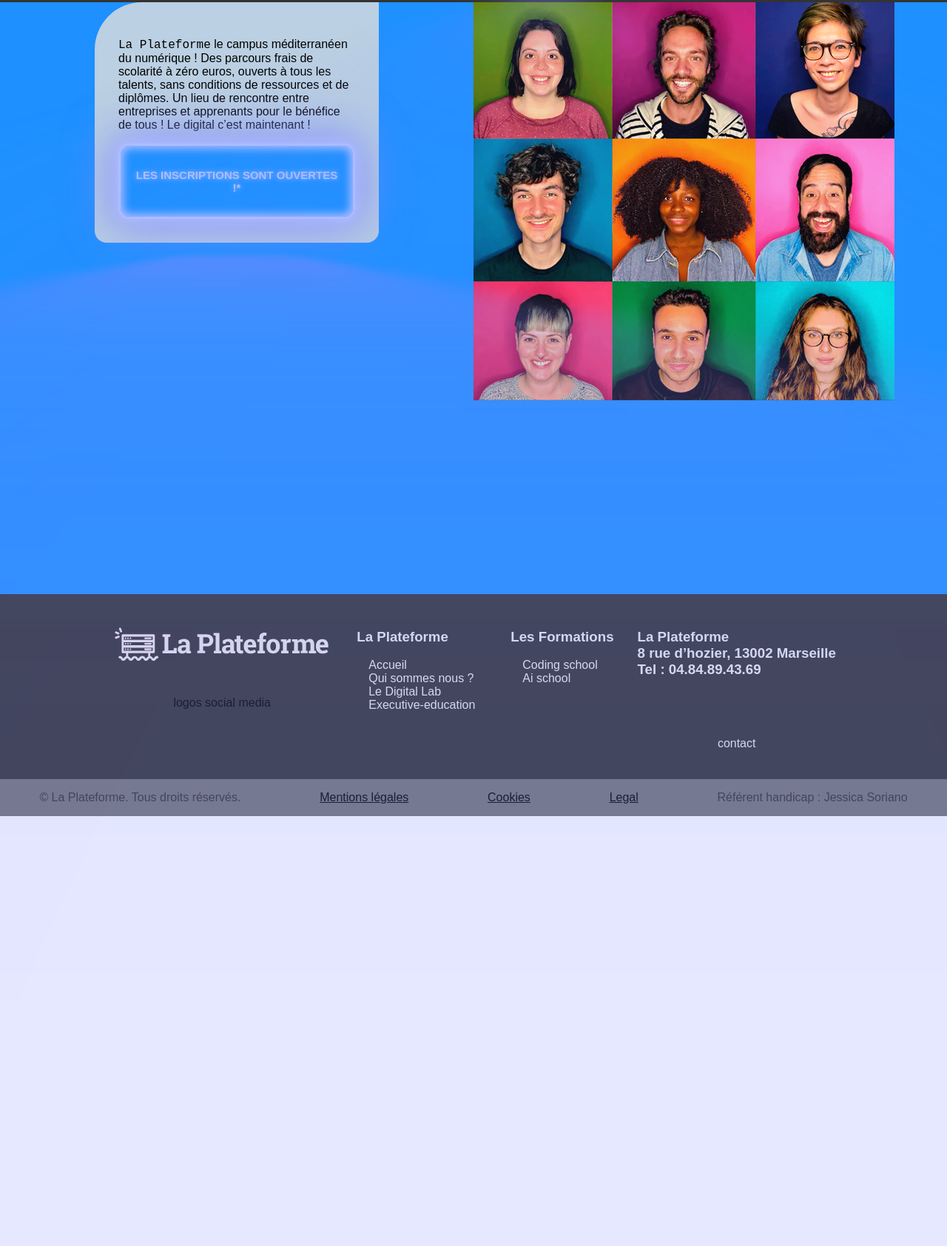
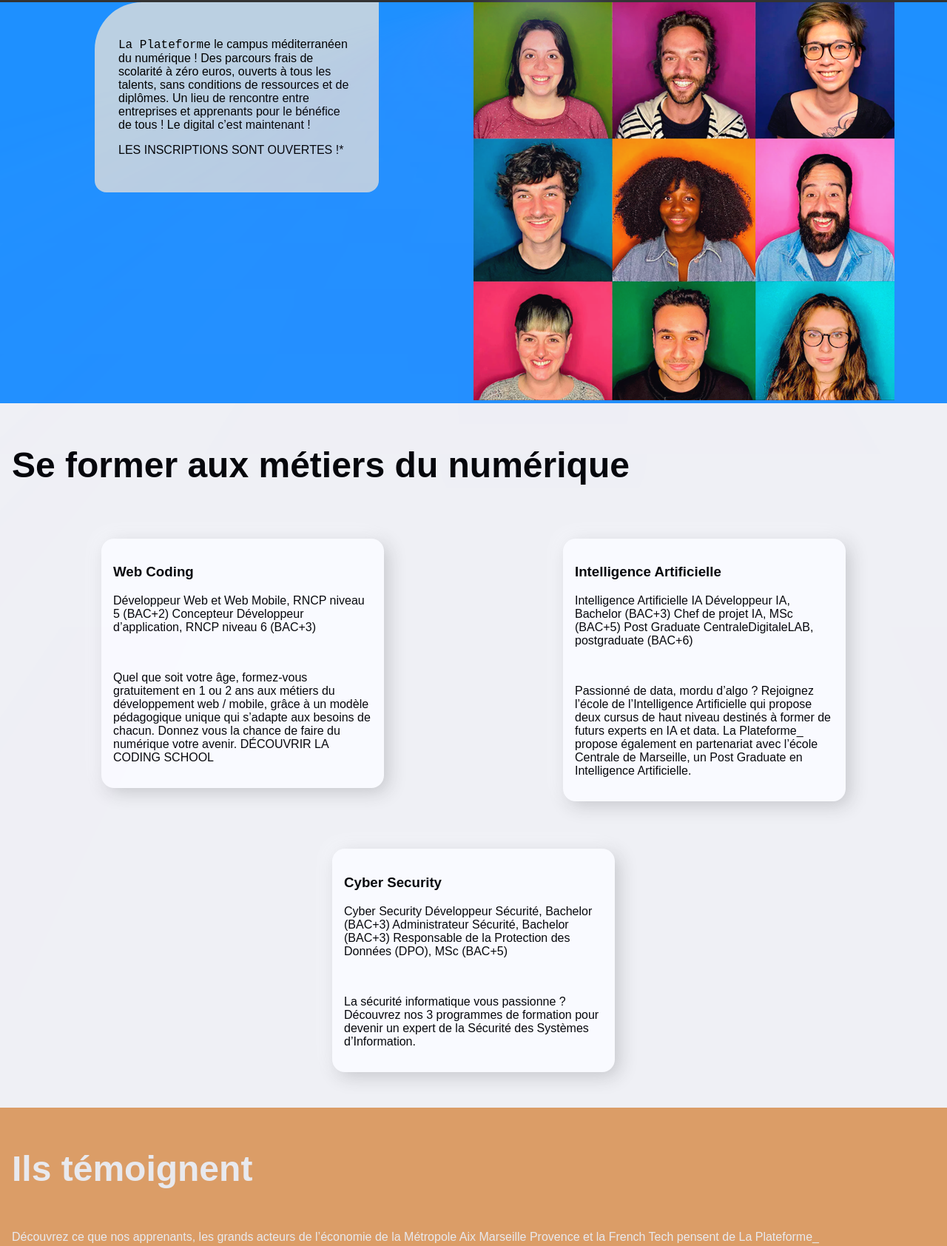
Before and after one commit to florian-miotto/runtrack1-jour-4, a plain HTML site: page runtrack1-jour-4/accueil.html in a window 1280 px wide. Shown: the part 107-1791 px from the top of the page at 74% size. Before the commit the page ends 1210 px from the top, so only its background shows below. Drawn offline with Linux system fonts and the light colour scheme.

Commit message:
page accueil complétée

```diff
--- a/runtrack1-jour-4/accueil.html
+++ b/runtrack1-jour-4/accueil.html
@@ -39,27 +39,87 @@
       </div>
     </header>
 
-
-
     <main class="content">
       <div class="main-item item1">
-        <div class="campus"><p><span id="plat"> La Plateforme</span> le campus méditerranéen du numérique !
+        <div class="campus">
+          <p>
+            <span id="plat"> La Plateforme</span> le campus méditerranéen du
+            numérique ! Des parcours frais de scolarité à zéro euros, ouverts à
+            tous les talents, sans conditions de ressources et de diplômes. Un
+            lieu de rencontre entre entreprises et apprenants pour le bénéfice
+            de tous ! Le digital c’est maintenant !
+          </p>
+          <p>LES INSCRIPTIONS SONT OUVERTES !*</p>
+        </div>
+      </div>
+      <div class="main-item item2"><img src="acc.png" alt="" /></div>
 
-        Des parcours frais de scolarité à zéro euros, ouverts à tous les talents, sans conditions de ressources et de diplômes.
+      <div class="bl1">
+        <div class="titrebloc"><h2>Se former aux métiers du numérique</h2></div>
+        <div class="groupe1">
+          <div class="GR1"><H3> Web Coding</H3>
+            <p>
+              Développeur Web et Web Mobile, RNCP niveau 5 (BAC+2)
+              Concepteur Développeur d’application, RNCP niveau 6 (BAC+3)
+            </p>
+            <br />
+            <p>
+              Quel que soit votre âge, formez-vous gratuitement en 1 ou 2 ans
+              aux métiers du développement web / mobile, grâce à un modèle
+              pédagogique unique qui s’adapte aux besoins de chacun. Donnez vous
+              la chance de faire du numérique votre avenir. DÉCOUVRIR LA CODING
+              SCHOOL
+            </p>
+          </div>
+          <div class="GR1"><H3> Intelligence Artificielle</H3>
+            <p>
+              Intelligence Artificielle IA Développeur IA, Bachelor (BAC+3) Chef
+              de projet IA, MSc (BAC+5) Post Graduate CentraleDigitaleLAB,
+              postgraduate (BAC+6)
+            </p>
+            <br />
+            <p>
+              Passionné de data, mordu d’algo ? Rejoignez l’école de
+              l’Intelligence Artificielle qui propose deux cursus de haut niveau
+              destinés à former de futurs experts en IA et data. La Plateforme_
+              propose également en partenariat avec l’école Centrale de
+              Marseille, un Post Graduate en Intelligence Artificielle.
+            </p>
+          </div>
+          <div class="GR1"><H3> Cyber Security</H3>
+            <p>
+              Cyber Security Développeur Sécurité, Bachelor (BAC+3)
+              Administrateur Sécurité, Bachelor (BAC+3) Responsable de la
+              Protection des Données (DPO), MSc (BAC+5)
+            </p>
+            <br />
+            <p>
+              La sécurité informatique vous passionne ? Découvrez nos 3
+              programmes de formation pour devenir un expert de la Sécurité des
+              Systèmes d’Information.
+            </p>
+          </div>
+        </div>
+      </div>
 
-        Un lieu de rencontre entre entreprises et apprenants pour le bénéfice de tous !
+      <div class="bl1 bl2">
+        <div class=" bloc22"><h2>Ils témoignent</h2></div>
+        <p>Découvrez ce que nos apprenants, les grands acteurs de l’économie de la Métropole Aix Marseille Provence et la French Tech pensent de La Plateforme_</p>
+        <div class="groupe1 tem">
 
+          <div class="GR2">
+            <iframe width="560" height="315" src="https://www.youtube.com/embed/sDkjt3UTukg" title="YouTube video player" frameborder="0" allow="accelerometer; autoplay; clipboard-write; encrypted-media; gyroscope; picture-in-picture; web-share" allowfullscreen></iframe>
 
+          </div>
+          <div class="GR2">
+            <iframe width="560" height="315" src="https://www.youtube.com/embed/8U4CCAFLqEs" title="YouTube video player" frameborder="0" allow="accelerometer; autoplay; clipboard-write; encrypted-media; gyroscope; picture-in-picture; web-share" allowfullscreen></iframe>
 
-        Le digital c’est maintenant !</p>
-        <button class="inscr"><p>LES INSCRIPTIONS SONT OUVERTES !*</p>
+          </div>
 
-      </button></div>
-
-    </div>
-      <div class="main-item item2"><img src="acc.png" alt=""></div>
+          </div>
+        </div>
+      </div>
     </main>
-
 
     <footer>
       <div class="foo1">
@@ -85,8 +145,6 @@
             <li><a href="#"> Coding school</a></li>
 
             <li><a href="#">Ai school</a></li>
-
-
           </ul>
         </div>
         <div class="foo-item linky">
@@ -99,7 +157,6 @@
                 Tel : 04.84.89.43.69
               </h3>
             </li>
-
           </ul>
           <div class="contact-foo">
             <a href=""><p>contact</p></a>
--- a/runtrack1-jour-4/laplateforme.css
+++ b/runtrack1-jour-4/laplateforme.css
@@ -126,14 +126,16 @@ body{
 /* -----------dropmenu------------ */
 
 main{
-display: flex;
-justify-content: flex-start;
-background-color: dodgerblue;
+  display: flex;
+  justify-content: center;
+  background-color: dodgerblue;
+  flex-direction: row;
+  flex-wrap: wrap;
 }
 .main-item{
     background-color: azure;
 width: 50%;
-height:100vh;
+/* height:100vh; */
 }
 
 #plat{
@@ -170,12 +172,9 @@ border-radius: 4em 0em 1em 1em;
 
 .inscr{
 background-color: dodgerblue;
-padding: 5%;
-border-radius: 1em;
- box-shadow: 0 0 1em .25em var(--glow-color),
-         0 0 4em 1em var(--glow-spread-color),
-         inset 0 0 .75em .25em var(--glow-color);
-  text-shadow: 0 0 .5em var(--glow-color);
+
+
+
 }
 button {
   --glow-color: rgb(176, 190, 255);
@@ -302,6 +301,70 @@ flex-direction: row;
   .footy>a{
      color: #000000; }
 
+  .bl1{
+    background-color: whitesmoke;
+    display: flex;
+    flex-direction: column;
+    width: 100%;
+    align-items: stretch;
+    align-content: center;
+    justify-content: center;
+    flex-wrap: wrap;
+    padding: 1rem;
+
+  }
+  .bl2{
+    background-color: rgb(224, 158, 96);
+    display: flex;
+    color: #eee;
+    padding: 1em;
+  }
+
+     .titrebloc{
+      background-color: whitesmoke;
+      width: 100%;
+      font-size: 2em;
+    }
+    .bloc22{
+      width: 100%;
+      font-size: 2rem;
+      background-color: rgb(224, 158, 96);
+    }
+    .groupe1 {
+      display: flex;
+      flex-direction: row;
+      flex-wrap: wrap;
+      justify-content: space-around;
+      align-items: flex-start;
+      background-color: whitesmoke;
+
+    }
+    .tem{
+      background-color: rgba(245, 245, 245, 0);
+      }
+    .GR1{
+      margin: 2%;
+      max-width: 350px;
+      margin: 2em;
+      border-radius: 17px;
+background: #ffffff;
+padding: 1em;
+box-shadow:  6px 6px 24px #c9c9c9,
+             -6px -6px 24px #ffffff;
+
+    }
+    .GR2{
+      margin: 2%;
+      /* max-width: 350px; */
+      margin: 2em;
+
+
+padding: 1em;
+
+
+    }
+
+
 
   @media screen and (max-width: 1000px){
     header label{
@@ -323,7 +386,30 @@ flex-direction: row;
       background-color: rgba(51, 51, 51, 0.527);
     }
 
+    .item1 {
+      background-color: dodgerblue;
+      height: 60%;
+      display: flex;
+      flex-wrap: nowrap;
+      justify-content: center;
+      align-items: center;
+      width: max-content;
 
+  }
+  /* display: flex;
+  justify-content: flex-start;
+  background-color: dodgerblue;
+  flex-direction: column;
+  flex-wrap: nowrap;
+   align-content: center;
+  align-items: center; */
+
+  .main-item{
+
+    width: auto;
+    height: auto;
+
+  }
     .foo1{
       background-color: #333;
       width: 100%;
@@ -338,3 +424,17 @@ flex-direction: row;
 
       }
   }
+  @media screen and(max-width: 670px) {
+    .footy {
+      display: flex;
+      justify-content: space-evenly;
+      color: #333;
+      align-items: center;
+      background-color: rgb(116, 116, 116);
+      flex-wrap: wrap;
+      flex-direction: column;
+      align-content: center;
+  }
+
+
+  }
```
